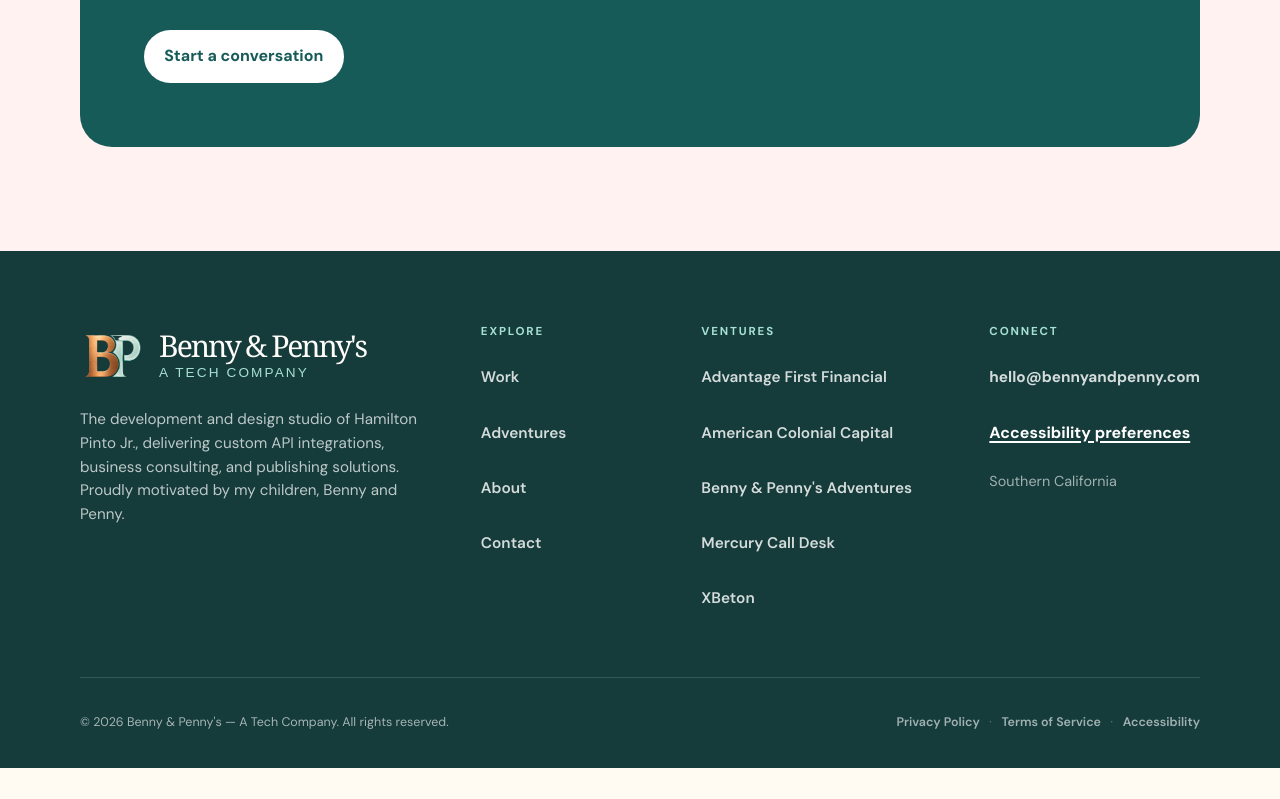
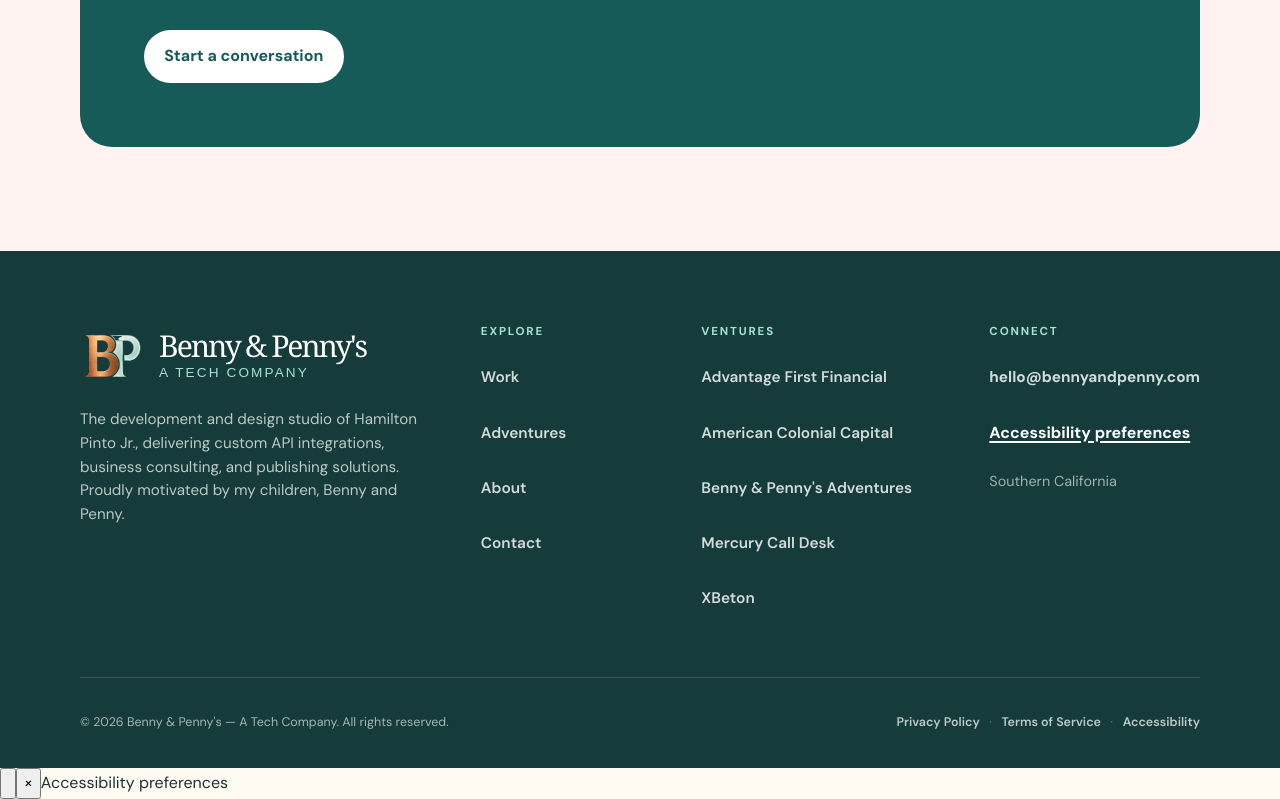
Before and after one commit to hpintojr/bennyandpenny, a Next.js app: page / in a window 1280 px wide. Shown: the part 2969-3768 px from the top of the page. Before the commit the page ends 3737 px from the top, so only its background shows below. Built offline with nearby package versions, Linux system fonts and the light colour scheme.

Commit message:
Add shared floating accessibility launcher

```diff
--- a/app/layout.tsx
+++ b/app/layout.tsx
@@ -6,7 +6,8 @@ import "./accessibility-fixes.css";
 import "./portfolio-images.css";
 import "./logo-monogram.css";
 import "./aff-logo.css";
-import { SiteFooter } from "@/components/SiteFooter";
+import { AccessibilityPreferencesDock, AccessibilityPreferencesProvider } from "@/components/AccessibilityPreferences";
+import { SiteFooterAccessible } from "@/components/SiteFooterAccessible";
 import { SiteHeader } from "@/components/SiteHeader";
 import { SkipLink } from "@/components/SkipLink";
 
@@ -121,10 +122,13 @@ export default function RootLayout({ children }: Readonly<{ children: ReactNode
   return (
     <html lang="en">
       <body>
-        <SkipLink />
-        <SiteHeader />
-        <main id="main-content" tabIndex={-1}>{children}</main>
-        <SiteFooter />
+        <AccessibilityPreferencesProvider>
+          <SkipLink />
+          <SiteHeader />
+          <main id="main-content" tabIndex={-1}>{children}</main>
+          <SiteFooterAccessible />
+          <AccessibilityPreferencesDock />
+        </AccessibilityPreferencesProvider>
         <script
           type="application/ld+json"
           dangerouslySetInnerHTML={{ __html: JSON.stringify(organizationSchema) }}
```
